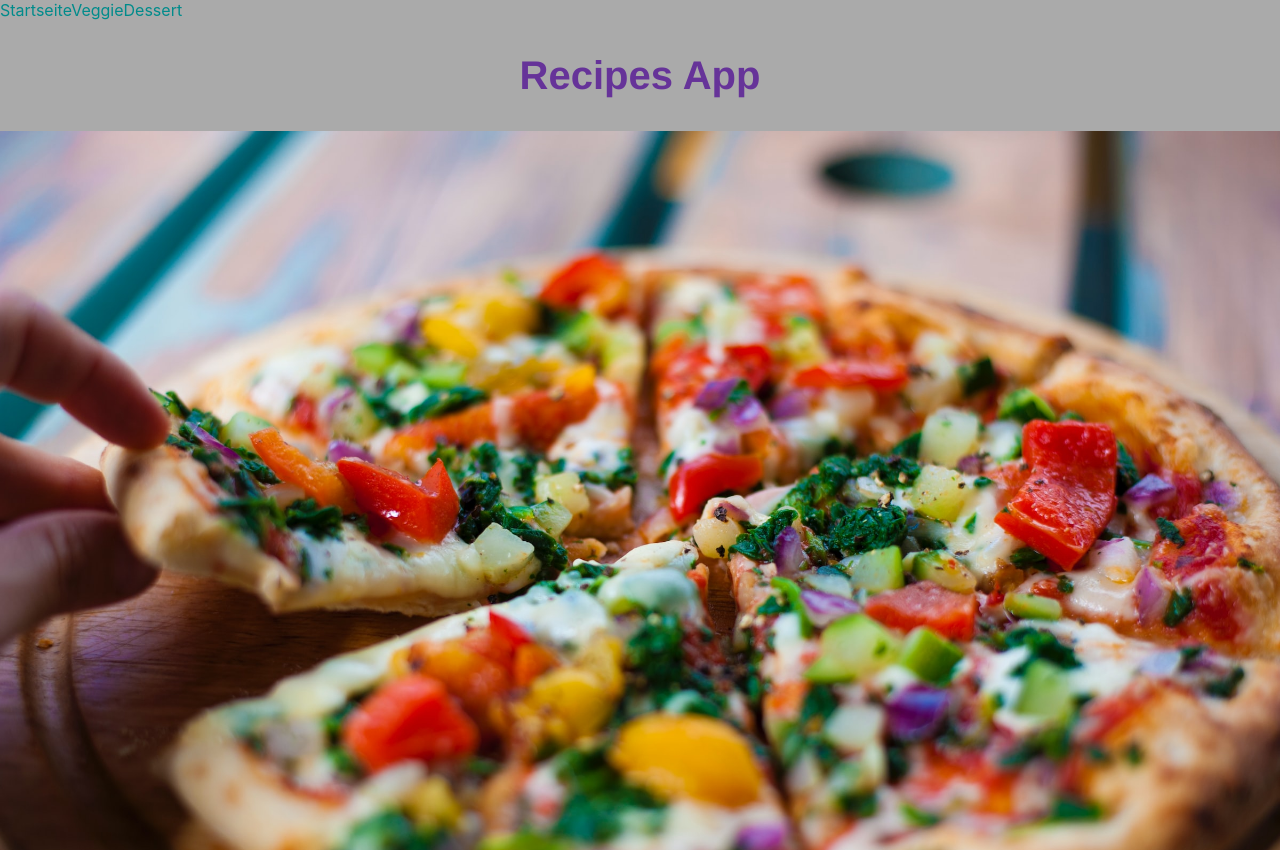
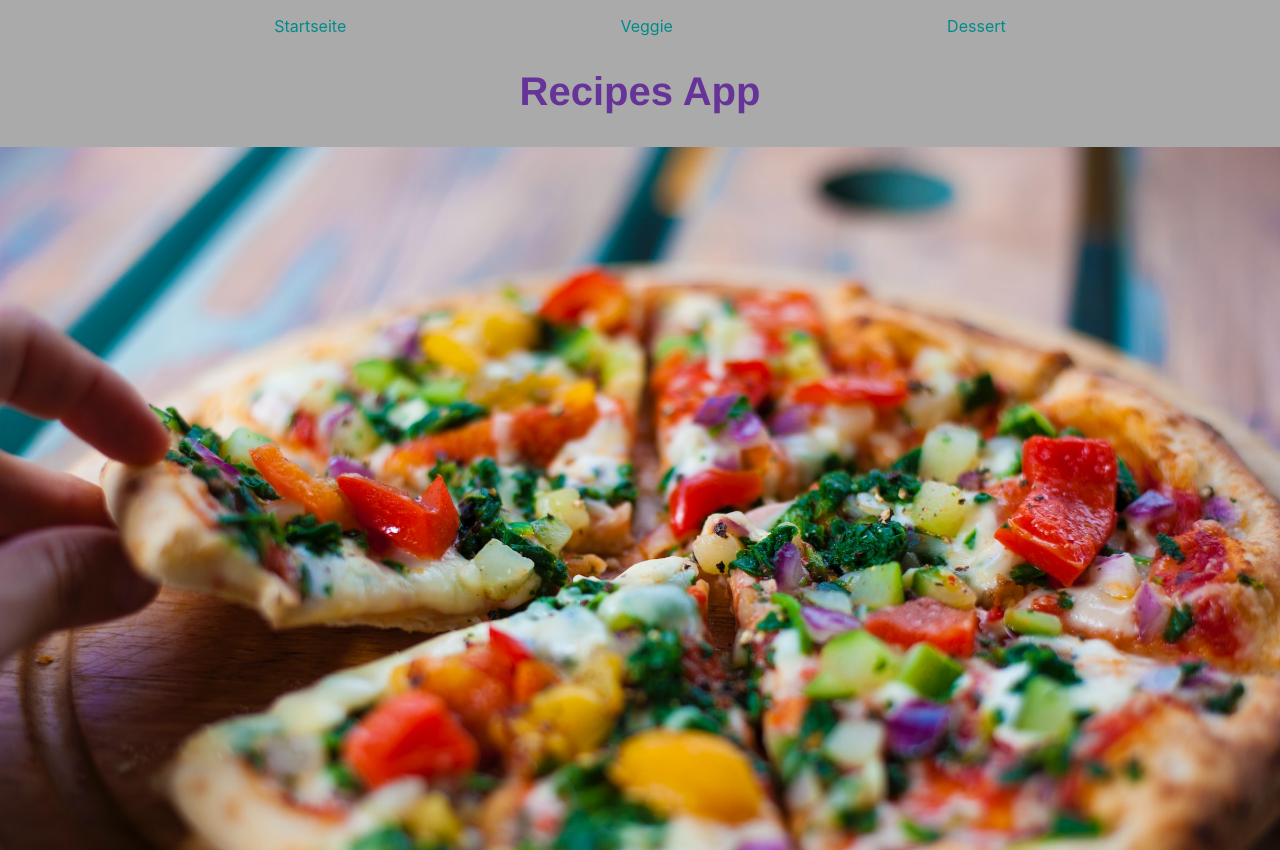
Before and after one commit to FreytagDom/fish-shop, a Next.js app: page / in a window 1280 px wide. Shown: the top 850 px of the page. Built offline with nearby package versions, Linux system fonts and the light colour scheme.

Commit message:
add styling links

```diff
--- a/components/Header.js
+++ b/components/Header.js
@@ -3,8 +3,8 @@ import styled from "styled-components";
 
 export default function Header() {
   return (
-    <Wrapper>
-      <Nav>
+    <PageHeader>
+      <Navigation>
         <Link href="/">
           <Sides>Startseite</Sides>
         </Link>
@@ -14,19 +14,24 @@ export default function Header() {
         <Link href="/dessert">
           <Sides>Dessert</Sides>
         </Link>
-      </Nav>
-    </Wrapper>
+      </Navigation>
+    </PageHeader>
   );
 }
 
-const Nav = styled.nav`
+const Navigation = styled.nav`
+  display: flex;
   font-size: 1em;
   color: darkcyan;
+  justify-content: space-evenly;
+  padding-top: 1rem;
 `;
-const Wrapper = styled.header`
+const PageHeader = styled.header`
   justify-content: space-evenly;
+  border-bottom: 1px #000;
 `;
 
 const Sides = styled.a`
+  display: flex;
   justify-content: space-between;
 `;
```
